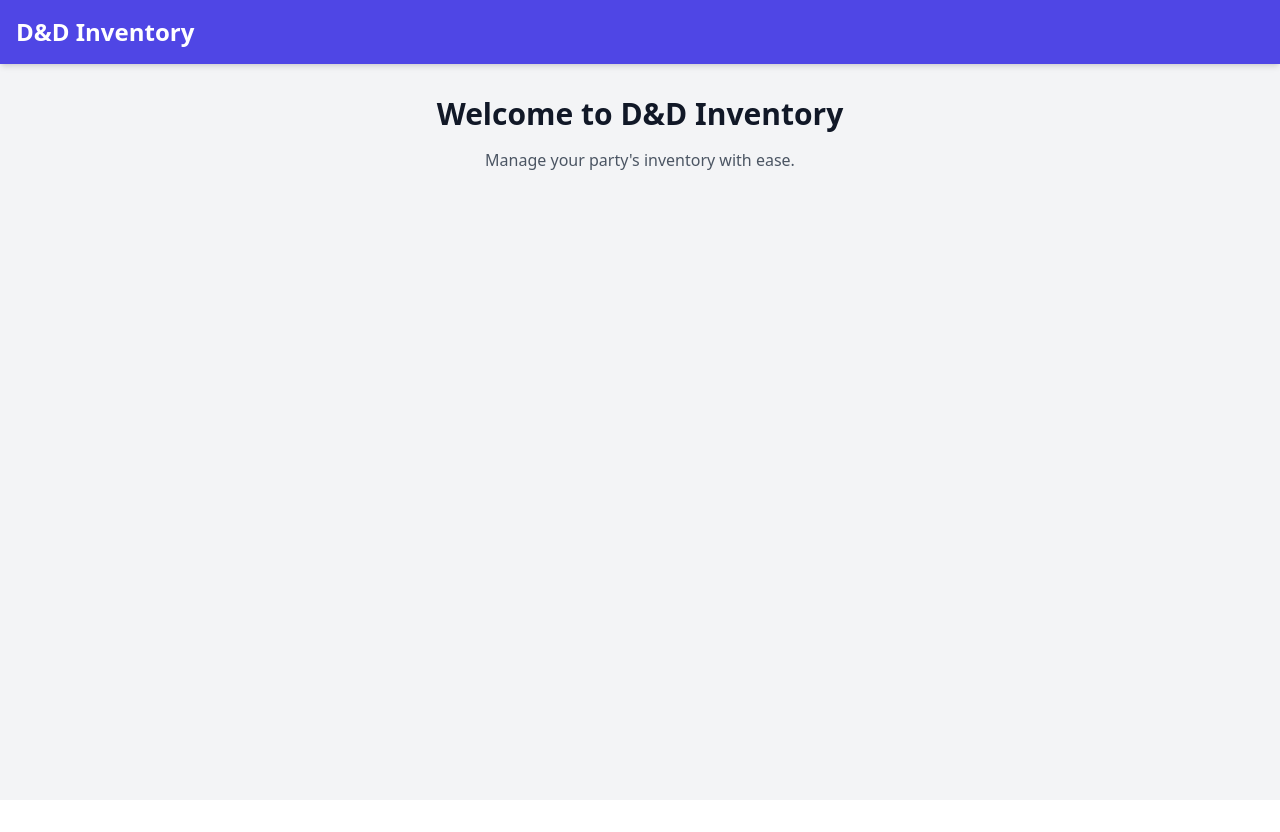
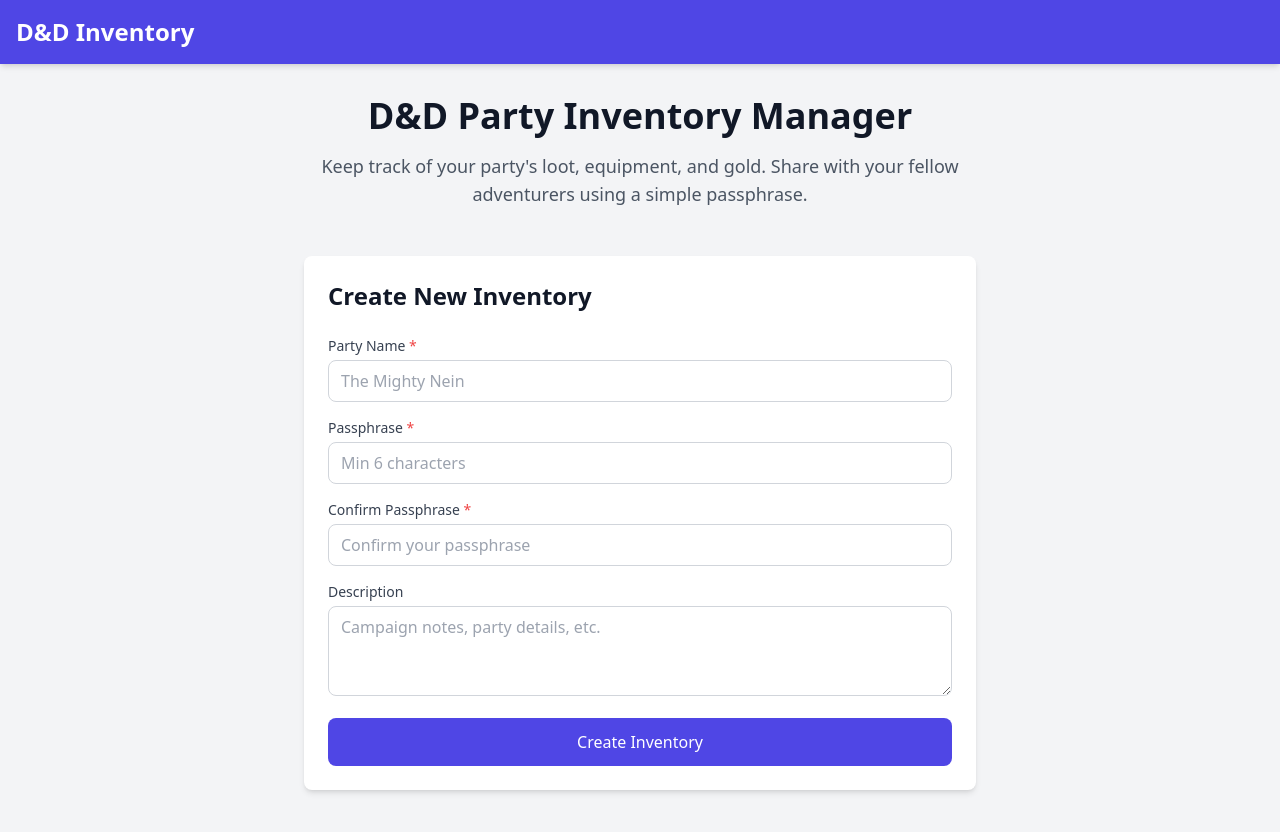
Before and after one commit to linuxlewis/dnd-inventory-manager, a React app in the folder frontend/: page / in a window 1280 px wide. Shown: the top 832 px of the page. Before the commit the page ends 800 px from the top, so only its background shows below. Built offline with nearby package versions, Linux system fonts and the light colour scheme; no server answers; the HTML template or start-up script is replaced by a standard one.

Commit message:
feat(frontend): FE-005 - Home page with create inventory form

```diff
--- /dev/null
+++ b/frontend/src/api/inventories.ts
@@ -0,0 +1,22 @@
+import { useMutation } from '@tanstack/react-query'
+import { apiClient } from './client'
+import type { InventoryCreate, InventoryResponse, InventoryAuth, AuthResponse } from './types'
+
+export function useCreateInventory() {
+  return useMutation({
+    mutationFn: async (data: InventoryCreate): Promise<InventoryResponse> => {
+      const response = await apiClient.post<InventoryResponse>('/api/inventories', data)
+      return response.data
+    },
+  })
+}
+
+export function useAuthenticateInventory() {
+  return useMutation({
+    mutationFn: async ({ slug, passphrase }: { slug: string; passphrase: string }): Promise<AuthResponse> => {
+      const data: InventoryAuth = { passphrase }
+      const response = await apiClient.post<AuthResponse>(`/api/inventories/${slug}/auth`, data)
+      return response.data
+    },
+  })
+}
--- a/frontend/src/pages/Home.tsx
+++ b/frontend/src/pages/Home.tsx
@@ -1,8 +1,191 @@
+import { useState } from 'react'
+import { useNavigate } from 'react-router-dom'
+import { useCreateInventory } from '../api/inventories'
+import { useAuth } from '../hooks/useAuth'
+
+interface FormErrors {
+  name?: string
+  passphrase?: string
+  confirmPassphrase?: string
+  general?: string
+}
+
 export function Home() {
+  const navigate = useNavigate()
+  const { setSession } = useAuth()
+  const createInventory = useCreateInventory()
+
+  const [name, setName] = useState('')
+  const [passphrase, setPassphrase] = useState('')
+  const [confirmPassphrase, setConfirmPassphrase] = useState('')
+  const [description, setDescription] = useState('')
+  const [errors, setErrors] = useState<FormErrors>({})
+
+  const validateForm = (): boolean => {
+    const newErrors: FormErrors = {}
+
+    if (!name.trim()) {
+      newErrors.name = 'Party name is required'
+    }
+
+    if (!passphrase) {
+      newErrors.passphrase = 'Passphrase is required'
+    } else if (passphrase.length < 6) {
+      newErrors.passphrase = 'Passphrase must be at least 6 characters'
+    }
+
+    if (passphrase !== confirmPassphrase) {
+      newErrors.confirmPassphrase = 'Passphrases do not match'
+    }
+
+    setErrors(newErrors)
+    return Object.keys(newErrors).length === 0
+  }
+
+  const handleSubmit = async (e: React.FormEvent) => {
+    e.preventDefault()
+
+    if (!validateForm()) {
+      return
+    }
+
+    try {
+      const inventory = await createInventory.mutateAsync({
+        name: name.trim(),
+        passphrase,
+        description: description.trim() || undefined,
+      })
+
+      // Save session and navigate
+      setSession(inventory.slug, passphrase)
+      navigate(`/${inventory.slug}`)
+    } catch {
+      setErrors({
+        general: 'Failed to create inventory. Please try again.',
+      })
+    }
+  }
+
   return (
-    <div className="text-center">
-      <h1 className="text-3xl font-bold text-gray-900">Welcome to D&D Inventory</h1>
-      <p className="mt-4 text-gray-600">Manage your party's inventory with ease.</p>
+    <div className="max-w-2xl mx-auto">
+      {/* Hero Section */}
+      <section className="text-center mb-12">
+        <h1 className="text-4xl font-bold text-gray-900 mb-4">
+          D&D Party Inventory Manager
+        </h1>
+        <p className="text-lg text-gray-600">
+          Keep track of your party's loot, equipment, and gold. Share with your
+          fellow adventurers using a simple passphrase.
+        </p>
+      </section>
+
+      {/* Create New Inventory Section */}
+      <section className="bg-white rounded-lg shadow-md p-6 mb-8">
+        <h2 className="text-2xl font-semibold text-gray-900 mb-6">
+          Create New Inventory
+        </h2>
+
+        <form onSubmit={handleSubmit} className="space-y-4">
+          {errors.general && (
+            <div className="p-3 bg-red-100 border border-red-400 text-red-700 rounded">
+              {errors.general}
+            </div>
+          )}
+
+          <div>
+            <label
+              htmlFor="name"
+              className="block text-sm font-medium text-gray-700 mb-1"
+            >
+              Party Name <span className="text-red-500">*</span>
+            </label>
+            <input
+              type="text"
+              id="name"
+              value={name}
+              onChange={(e) => setName(e.target.value)}
+              className={`w-full px-3 py-2 border rounded-lg focus:outline-none focus:ring-2 focus:ring-indigo-500 ${
+                errors.name ? 'border-red-500' : 'border-gray-300'
+              }`}
+              placeholder="The Mighty Nein"
+            />
+            {errors.name && (
+              <p className="mt-1 text-sm text-red-500">{errors.name}</p>
+            )}
+          </div>
+
+          <div>
+            <label
+              htmlFor="passphrase"
+              className="block text-sm font-medium text-gray-700 mb-1"
+            >
+              Passphrase <span className="text-red-500">*</span>
+            </label>
+            <input
+              type="password"
+              id="passphrase"
+              value={passphrase}
+              onChange={(e) => setPassphrase(e.target.value)}
+              className={`w-full px-3 py-2 border rounded-lg focus:outline-none focus:ring-2 focus:ring-indigo-500 ${
+                errors.passphrase ? 'border-red-500' : 'border-gray-300'
+              }`}
+              placeholder="Min 6 characters"
+            />
+            {errors.passphrase && (
+              <p className="mt-1 text-sm text-red-500">{errors.passphrase}</p>
+            )}
+          </div>
+
+          <div>
+            <label
+              htmlFor="confirmPassphrase"
+              className="block text-sm font-medium text-gray-700 mb-1"
+            >
+              Confirm Passphrase <span className="text-red-500">*</span>
+            </label>
+            <input
+              type="password"
+              id="confirmPassphrase"
+              value={confirmPassphrase}
+              onChange={(e) => setConfirmPassphrase(e.target.value)}
+              className={`w-full px-3 py-2 border rounded-lg focus:outline-none focus:ring-2 focus:ring-indigo-500 ${
+                errors.confirmPassphrase ? 'border-red-500' : 'border-gray-300'
+              }`}
+              placeholder="Confirm your passphrase"
+            />
+            {errors.confirmPassphrase && (
+              <p className="mt-1 text-sm text-red-500">
+                {errors.confirmPassphrase}
+              </p>
+            )}
+          </div>
+
+          <div>
+            <label
+              htmlFor="description"
+              className="block text-sm font-medium text-gray-700 mb-1"
+            >
+              Description
+            </label>
+            <textarea
+              id="description"
+              value={description}
+              onChange={(e) => setDescription(e.target.value)}
+              rows={3}
+              className="w-full px-3 py-2 border border-gray-300 rounded-lg focus:outline-none focus:ring-2 focus:ring-indigo-500"
+              placeholder="Campaign notes, party details, etc."
+            />
+          </div>
+
+          <button
+            type="submit"
+            disabled={createInventory.isPending}
+            className="w-full py-3 px-4 bg-indigo-600 text-white font-medium rounded-lg hover:bg-indigo-700 focus:outline-none focus:ring-2 focus:ring-indigo-500 focus:ring-offset-2 disabled:opacity-50 disabled:cursor-not-allowed transition-colors"
+          >
+            {createInventory.isPending ? 'Creating...' : 'Create Inventory'}
+          </button>
+        </form>
+      </section>
     </div>
   )
 }
```
Also changed, not shown: 1 other file (tests, documents, lock files or other folders).
